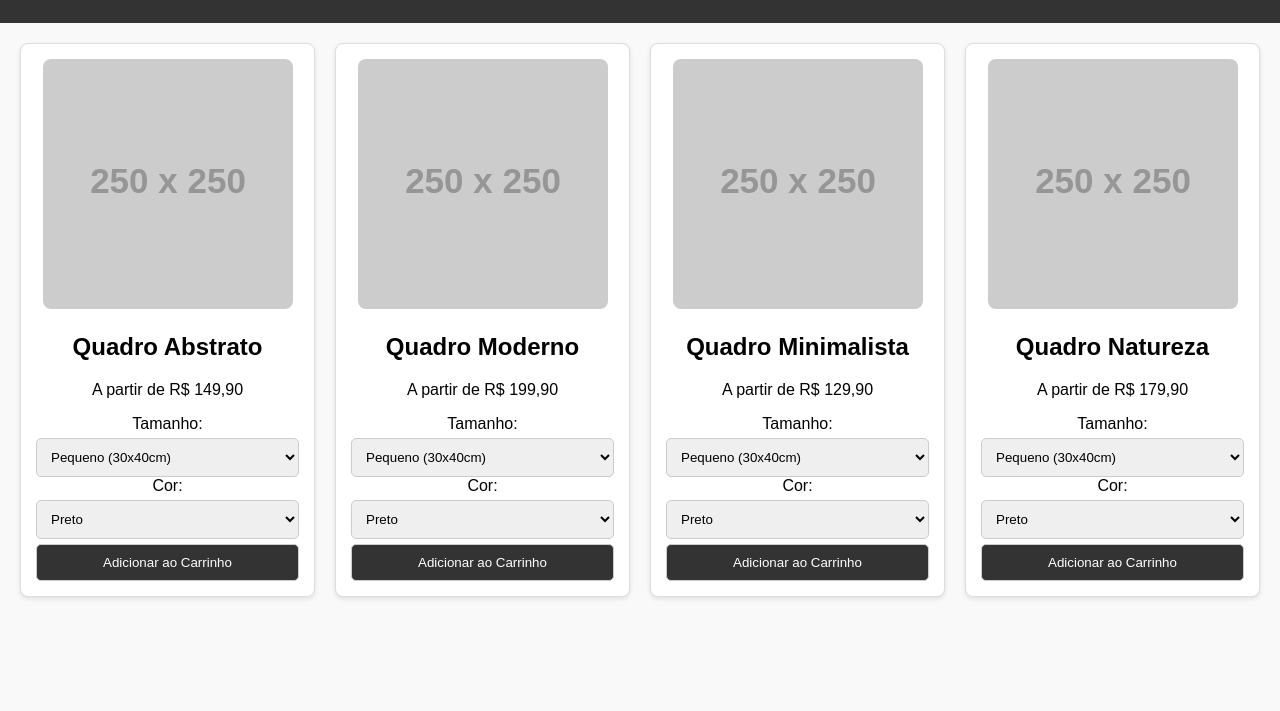
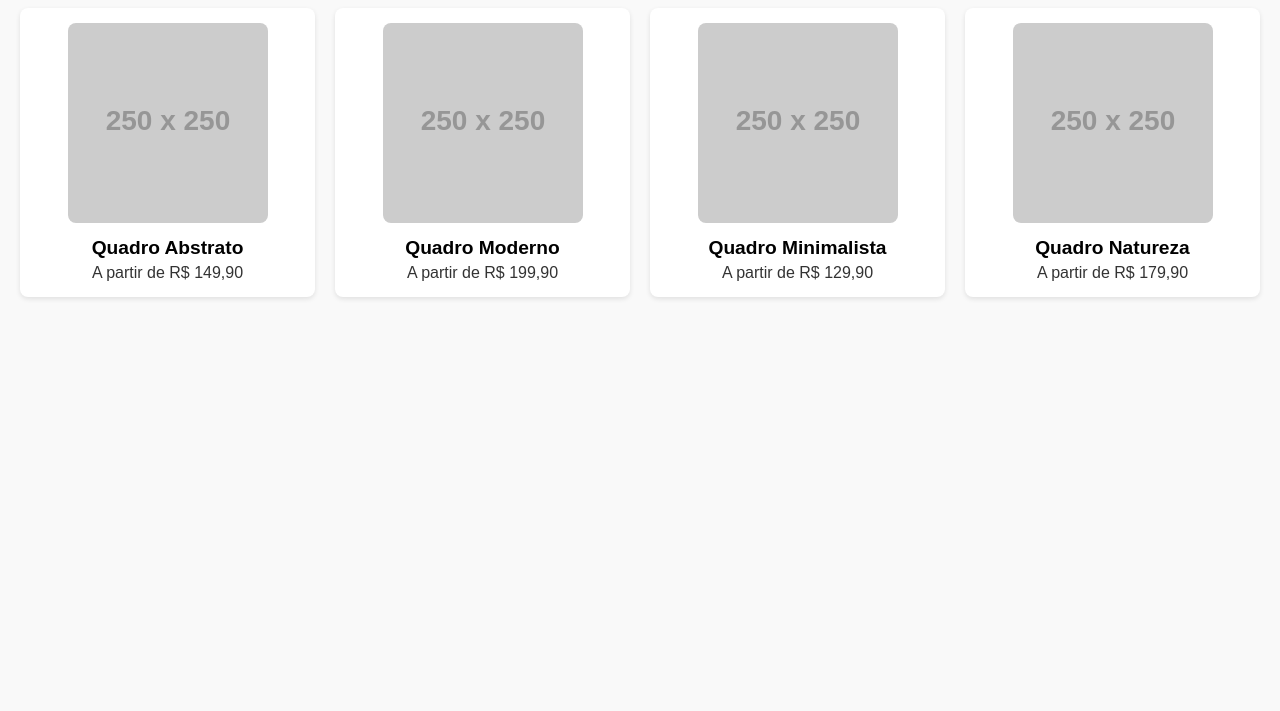
Before and after one commit to luizfurlanis/websitetemplate, a plain HTML site: page products.html in a window 1280 px wide. Shown: the part 89-800 px from the top of the page. Drawn offline with Linux system fonts and the light colour scheme; placeholder pictures from the web are drawn by us.

Commit message:
product details

```diff
--- a/products.html
+++ b/products.html
@@ -11,89 +11,30 @@
         <h1>Loja de Quadros</h1>
     </header>
 
-<section class="products">
-    <!-- Produto 1 -->
-    <div class="product-card">
+    <!-- Lista de produtos -->
+    <section class="product-list">
+        <div class="product-card" onclick="window.location.href='product details.html'">
             <img src="https://via.placeholder.com/250" alt="Quadro 1">
-        <h2>Quadro Abstrato</h2>
+            <h3>Quadro Abstrato</h3>
             <p>A partir de R$ 149,90</p>
-        <div class="product-options">
-            <label for="size1">Tamanho:</label>
-            <select id="size1">
-                <option>Pequeno (30x40cm)</option>
-                <option>Médio (50x70cm)</option>
-                <option>Grande (70x100cm)</option>
-            </select>
-            <label for="color1">Cor:</label>
-            <select id="color1">
-                <option>Preto</option>
-                <option>Branco</option>
-            </select>
-            <button>Adicionar ao Carrinho</button>
-        </div>
         </div>
 
-    <!-- Produto 2 -->
-    <div class="product-card">
+        <div class="product-card" onclick="window.location.href='product details.html'">
             <img src="https://via.placeholder.com/250" alt="Quadro 2">
-        <h2>Quadro Moderno</h2>
+            <h3>Quadro Moderno</h3>
             <p>A partir de R$ 199,90</p>
-        <div class="product-options">
-            <label for="size2">Tamanho:</label>
-            <select id="size2">
-                <option>Pequeno (30x40cm)</option>
-                <option>Médio (50x70cm)</option>
-                <option>Grande (70x100cm)</option>
-            </select>
-            <label for="color2">Cor:</label>
-            <select id="color2">
-                <option>Preto</option>
-                <option>Branco</option>
-            </select>
-            <button>Adicionar ao Carrinho</button>
-        </div>
         </div>
 
-    <!-- Produto 3 -->
-    <div class="product-card">
+        <div class="product-card" onclick="window.location.href='product details.html'">
             <img src="https://via.placeholder.com/250" alt="Quadro 3">
-        <h2>Quadro Minimalista</h2>
+            <h3>Quadro Minimalista</h3>
             <p>A partir de R$ 129,90</p>
-        <div class="product-options">
-            <label for="size3">Tamanho:</label>
-            <select id="size3">
-                <option>Pequeno (30x40cm)</option>
-                <option>Médio (50x70cm)</option>
-                <option>Grande (70x100cm)</option>
-            </select>
-            <label for="color3">Cor:</label>
-            <select id="color3">
-                <option>Preto</option>
-                <option>Branco</option>
-            </select>
-            <button>Adicionar ao Carrinho</button>
-        </div>
         </div>
 
-    <!-- Produto 4 -->
-    <div class="product-card">
+        <div class="product-card" onclick="window.location.href='product details.html'">
             <img src="https://via.placeholder.com/250" alt="Quadro 4">
-        <h2>Quadro Natureza</h2>
+            <h3>Quadro Natureza</h3>
             <p>A partir de R$ 179,90</p>
-        <div class="product-options">
-            <label for="size4">Tamanho:</label>
-            <select id="size4">
-                <option>Pequeno (30x40cm)</option>
-                <option>Médio (50x70cm)</option>
-                <option>Grande (70x100cm)</option>
-            </select>
-            <label for="color4">Cor:</label>
-            <select id="color4">
-                <option>Preto</option>
-                <option>Branco</option>
-            </select>
-            <button>Adicionar ao Carrinho</button>
-        </div>
         </div>
     </section>
 
--- a/style.css
+++ b/style.css
@@ -1,56 +1,60 @@
+/* Resetando margens e preenchimentos */
+* {
+    margin: 0;
+    padding: 0;
+    box-sizing: border-box;
+}
+
 body {
     font-family: Arial, sans-serif;
-    margin: 0;
-    padding: 0;
     background-color: #f9f9f9;
+    padding: 20px;
 }
 
 header {
+    text-align: center;
     background-color: #333;
     color: white;
-    text-align: center;
-    padding: 1rem;
+    padding: 10px 0;
 }
 
-.products {
+h1 {
+    margin: 0;
+}
+
+.product-list {
     display: grid;
-    grid-template-columns: repeat(auto-fit, minmax(250px, 1fr));
+    grid-template-columns: repeat(auto-fill, minmax(250px, 1fr));
     gap: 20px;
-    padding: 20px;
+    padding: 20px 0;
 }
 
 .product-card {
     background: white;
-    border: 1px solid #ddd;
+    padding: 15px;
     border-radius: 8px;
-    padding: 15px;
     text-align: center;
     box-shadow: 0 2px 5px rgba(0, 0, 0, 0.1);
+    cursor: pointer;
+    transition: transform 0.3s;
+}
+
+.product-card:hover {
+    transform: scale(1.05);
 }
 
 .product-card img {
-    max-width: 100%;
+    width: 100%;
+    max-width: 200px;
     border-radius: 8px;
 }
 
-.product-options {
+.product-card h3 {
     margin-top: 10px;
+    font-size: 1.2em;
 }
 
-select, button {
-    padding: 10px;
+.product-card p {
     margin-top: 5px;
-    border-radius: 5px;
-    border: 1px solid #ccc;
-    width: 100%;
+    color: #333;
 }
-
-button {
-    background-color: #333;
-    color: white;
-    cursor: pointer;
-}
-
-button:hover {
-    background-color: #555;
-}
```
Also changed, not shown: product details.html (added, +43 -0 lines). Lines whose indentation alone changed are shown as unchanged.
